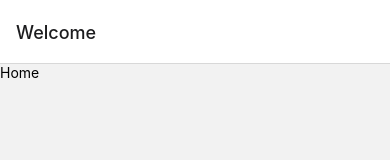
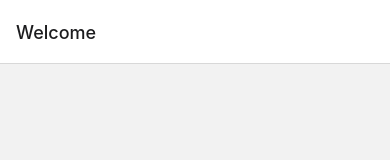
Before and after one commit to andre-ff-dias/oClock, a React Native app: screen /Home in a window 390 px wide. Shown: the top 160 px of the page. Built offline with nearby package versions, Linux system fonts and the light colour scheme.

Commit message:
Show Clock

```diff
--- a/src/screens/HomeScreen.tsx
+++ b/src/screens/HomeScreen.tsx
@@ -1,10 +1,11 @@
 import React from 'react';
-import {View, Text} from 'react-native';
+import {View} from 'react-native';
+import Clock from '../components/clock/Clock';
 
 const HomeScreen = () => {
   return (
     <View>
-      <Text>Home</Text>
+      <Clock />
     </View>
   );
 };
```
